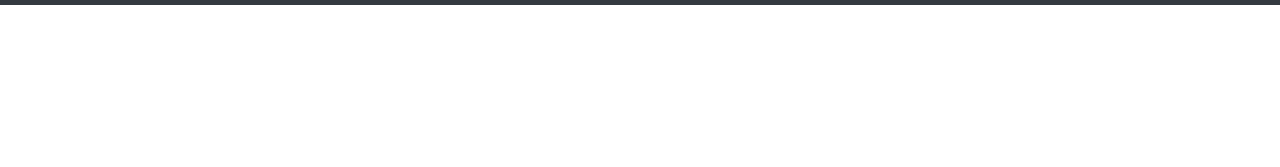
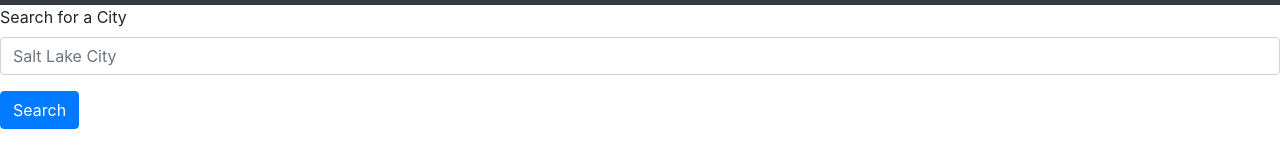
Before and after one commit to mckayfackrell/module-06, a plain HTML site: page index.html in a window 1280 px wide. Shown: the part 51-218 px from the top of the page. Drawn offline with nearby package versions, Linux system fonts and the light colour scheme; files that its build step writes are made by us from their sources.

Commit message:
changed some styling

```diff
--- a/index.html
+++ b/index.html
@@ -5,7 +5,7 @@
   <meta http-equiv="X-UA-Compatible" content="IE=edge">
   <meta name="viewport" content="width=device-width, initial-scale=1.0">
   <link rel="stylesheet" href="https://cdnjs.cloudflare.com/ajax/libs/twitter-bootstrap/4.5.0/css/bootstrap.min.css">
-  <link rel="stylesheet" href="style.css" />
+  <link rel="stylesheet" href="./assets/css/style.css" />
   <title>Weather Dashboard</title>
   <link rel="icon" type="image/x-icon" href="./assets/img/weather.webp">
 </head>
@@ -18,6 +18,15 @@
   </a>
 </nav>
 
+<form>
+  <div class="form-group">
+    <label for="searchCity">Search for a City</label>
+    <input type="city" class="form-control" id="searchCity" placeholder="Salt Lake City">
+  </div>
+
+  <button type="submit" class="btn btn-primary">Search</button>
+</form>
+
     <script src="https://code.jquery.com/jquery-3.4.1.min.js"></script>
     <script src="./assets/js/script.js"></script>
 </body>
```
Also changed, not shown: 2 other files.
